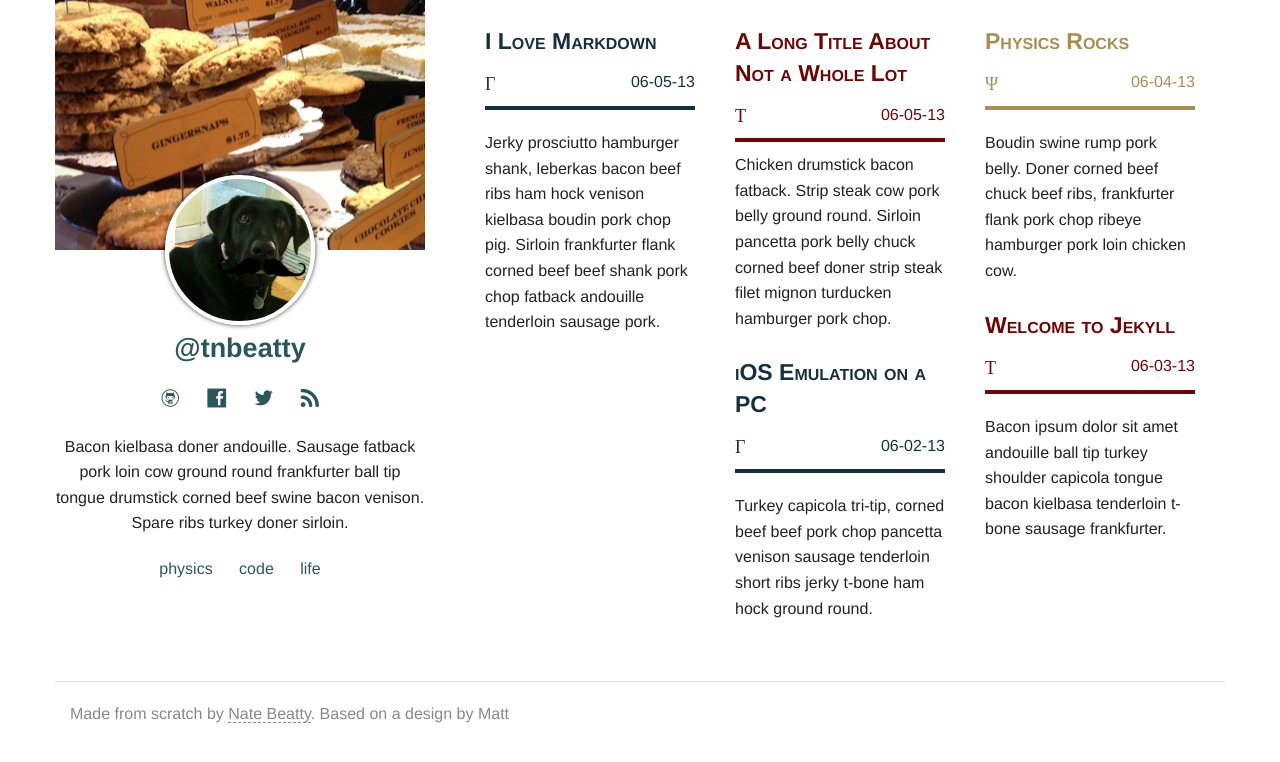
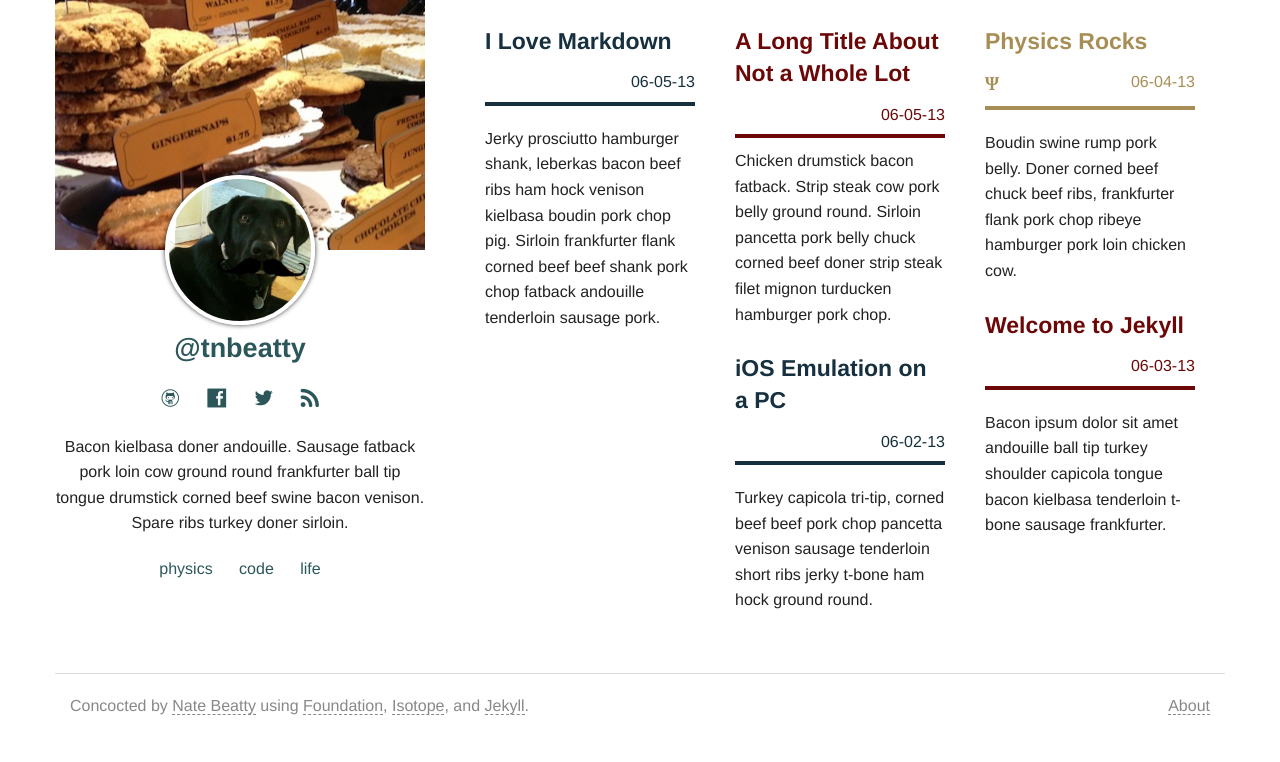
Before and after one commit to tnbeatty/tnbeatty.github.com, a Jekyll site: the page built from index.html, in a window 1280 px wide. Shown: the top 762 px of the page. Built offline with Jekyll 4.4.1, drawn with Linux system fonts in a browser that asks for light colours.

Commit message:
Small formatting changes

```diff
--- a/_layouts/default.html
+++ b/_layouts/default.html
@@ -50,10 +50,10 @@
 			<div class="large-12 columns">
 				<hr>
 				<div class="large-6 columns" id="tnb_footer_left">
-					<p>Made from scratch by <a href="mailto:nate.beatty@gmail.com">Nate Beatty</a>. Based on a design by Matt </p>
+					<p>Concocted by <a href="mailto:nate.beatty@gmail.com">Nate Beatty</a> using <a href="http://foundation.zurb.com">Foundation</a>, <a href="http://isotope.metafizzy.co">Isotope</a>, and <a href="http://jekyllrb.com">Jekyll</a>.</p>
 				</div>
 				<div class="large-6 columns" id="tnb_footer_right">
-
+					<p><a href="/about.html">About</a></p>
 				</div>
 			</div>
 		</footer>
--- a/about.html
+++ b/about.html
@@ -8,12 +8,12 @@ title: about
 
 <h4 class="subheader">a bit more about me</h4>
 
-<p>My name is Nate Beatty, but you already know that because you are currently visiting <a href="/">natebeatty.com</a>. I am currently a physics major (and a math minor) at <a href="http://middlebury.edu">Middlebury College</a> in Vermont. When I am not working on Quantum Mechanics problem sets, I enjoy programming, and spending time outside. Middlebury is located in one of the most beautiful places on the planet, and I am lucky to have spend four years enjoying all that the local geography has to offer by hiking, biking, and running during study breaks.</p>
+<p>My name is Nate Beatty, but you already know that because you are currently visiting <a href="/">natebeatty.com</a>. I am currently a physics major (and a math minor) at <a href="http://middlebury.edu">Middlebury College</a> in Vermont. When I am not working on problem sets, I enjoy programming, and spending time outside. Middlebury is located in one of the most beautiful places on the planet, and I am lucky to have spent four years enjoying all that the local geography has to offer by hiking, biking, and running during study breaks.</p>
 
 <p>During my Sophomore year at Middlebury, after learning Objective-C and Apple's iOS SDK, I started an LLC called <a href="http://strabogis.com">Strabo</a> with <a href="http://willpots.com">Will Potter</a> and <a href="http://parkerwoodworth.com">Parker Woodworth</a>. We partnered with <a href="http://greenmtd.com">Green Mountain Digital</a>, also known as NatureShare, during the summer of 2012. While working with Strabo in their Woodstock, Vermont offices, I fine-tuned my programming skills and learned a lot about both computers and people - it was a great experience and an incredible opportunity to work with the talented folks who created <a href="http://yonder.it">Yonder</a>.</p>
 
-<p>Although I am focusing back on Physics these days, I</p>
+<p>Although I am focusing back on Physics these days, I put my programming skills to good use by doing some freelance work. If you have an idea or a project that you would like to discuss, I'd love to hear from you! Feel free to get in touch by sending me an email <a href="mailto:nate.beatty@gmail.com">nate.beatty@gmail.com</a></p>
 
 <h4 class="subheader">a bit about this site</h4>
 
-{% include about.md %}
+<p>If you would like to know more about this website, check out the <a href="">post</a> that I wrote on building and maintaining it.</p>
--- a/assets/js/index.isotope.js
+++ b/assets/js/index.isotope.js
@@ -87,6 +87,6 @@ $(function(){
 });
 
 // Replace headers with appropriate symbols
-$(".code.symbol").html("&Gamma;");
-$(".life.symbol").html("&Tau;");
+//$(".code.symbol").html("&Gamma;");
+//$(".life.symbol").html("&Tau;");
 $(".physics.symbol").html("&Psi;");
--- a/index.html
+++ b/index.html
@@ -8,7 +8,7 @@ title: home
 	<div class="postlist-item postlist-category-{{ post.category }}">
 		<a href="{{ post.url }}"><h4>{{ post.title }}</h4></a>
 		<span>
-			<h5 class="subheader {{ post.category }} symbol left"></h5>
+			<h5 class="{{ post.category }} symbol left"></h5>
 			<h6 class="subheader date right">{{ post.date | date: "%m-%d-%y"}}</h6>
 		</span>
 		<hr>
--- a/stylesheets/styles.css
+++ b/stylesheets/styles.css
@@ -9,16 +9,16 @@
 * CSS classes and ID's have `tnb` prefix to prevent conflicts.
 */
 /* global */
-/* line 16, ../sass/styles.scss */
+/* line 23, ../sass/styles.scss */
 #tnb_profile {
   text-align: center;
 }
-/* line 18, ../sass/styles.scss */
+/* line 25, ../sass/styles.scss */
 #tnb_profile #tnb_header {
   height: 250px;
   background: url(/assets/img/header.jpg) no-repeat center;
 }
-/* line 22, ../sass/styles.scss */
+/* line 29, ../sass/styles.scss */
 #tnb_profile #tnb_pic {
   margin: -75px auto 0px auto;
   width: 150px;
@@ -34,88 +34,89 @@
   -moz-box-shadow: 0 0 5px rgba(0, 0, 0, 0.8);
 }
 
-/* line 41, ../sass/styles.scss */
+/* line 48, ../sass/styles.scss */
 #tnb_menu i {
   font-size: 1.25em;
 }
-/* line 44, ../sass/styles.scss */
+/* line 51, ../sass/styles.scss */
 #tnb_menu li {
   display: inline-block;
   float: none;
 }
 
-/* line 50, ../sass/styles.scss */
+/* line 57, ../sass/styles.scss */
 footer {
   padding-bottom: 10px;
   color: #888888;
 }
-/* line 54, ../sass/styles.scss */
-footer #tnb_footer_left a {
+/* line 60, ../sass/styles.scss */
+footer a {
   color: #888888;
   border-bottom: dashed 1px;
 }
-/* line 58, ../sass/styles.scss */
-footer #tnb_footer_left a:hover {
+/* line 64, ../sass/styles.scss */
+footer a:hover {
   color: #7b7b7b;
   border-bottom: dashed 1px;
 }
-/* line 64, ../sass/styles.scss */
+/* line 71, ../sass/styles.scss */
+footer #tnb_footer_right {
+  text-align: right;
+}
+/* line 73, ../sass/styles.scss */
 footer #tnb_footer_right li {
   float: right;
 }
 
 /* index */
-/* line 72, ../sass/styles.scss */
+/* line 81, ../sass/styles.scss */
 #container {
   margin: 20px auto;
 }
-/* line 75, ../sass/styles.scss */
+/* line 84, ../sass/styles.scss */
 #container span .left {
   float: left;
 }
-/* line 78, ../sass/styles.scss */
+/* line 87, ../sass/styles.scss */
 #container span .right {
   float: right;
 }
-/* line 82, ../sass/styles.scss */
+/* line 91, ../sass/styles.scss */
 #container .postlist-item {
   width: 250px;
   padding: 0px 20px;
 }
-/* line 83, ../sass/styles.scss */
-#container .postlist-item h3, #container .postlist-item h4 {
-  font-variant: small-caps;
-}
-/* line 88, ../sass/styles.scss */
+/* line 97, ../sass/styles.scss */
 #container .postlist-item hr {
   border: 2px solid;
   margin: 10px 0px;
 }
-/* line 92, ../sass/styles.scss */
+/* line 101, ../sass/styles.scss */
 #container .postlist-item .symbol {
   font-family: serif;
+  font-weight: 600;
 }
-/* line 97, ../sass/styles.scss */
+/* line 107, ../sass/styles.scss */
 #container .postlist-category-code h1, #container .postlist-category-code h2, #container .postlist-category-code h3, #container .postlist-category-code h4, #container .postlist-category-code h5, #container .postlist-category-code h6 {
   color: #17303f;
 }
-/* line 100, ../sass/styles.scss */
+/* line 110, ../sass/styles.scss */
 #container .postlist-category-code hr {
   border-color: #17303f;
 }
-/* line 105, ../sass/styles.scss */
+/* line 115, ../sass/styles.scss */
 #container .postlist-category-life h1, #container .postlist-category-life h2, #container .postlist-category-life h3, #container .postlist-category-life h4, #container .postlist-category-life h5, #container .postlist-category-life h6 {
   color: #6c0708;
 }
-/* line 108, ../sass/styles.scss */
+/* line 118, ../sass/styles.scss */
 #container .postlist-category-life hr {
   border-color: #6c0708;
 }
-/* line 113, ../sass/styles.scss */
+/* line 123, ../sass/styles.scss */
 #container .postlist-category-physics h1, #container .postlist-category-physics h2, #container .postlist-category-physics h3, #container .postlist-category-physics h4, #container .postlist-category-physics h5, #container .postlist-category-physics h6 {
   color: #a78e54;
 }
-/* line 116, ../sass/styles.scss */
+/* line 126, ../sass/styles.scss */
 #container .postlist-category-physics hr {
   border-color: #a78e54;
 }
```
Also changed, not shown: sass/_fonts.scss (added, +15 -0 lines), sass/styles.scss (+12 -2 lines), assets/fonts/cp-normal.ttf (added), assets/fonts/cp-normal.woff (added), stylesheets/fonts.css (added), 3 other files.
